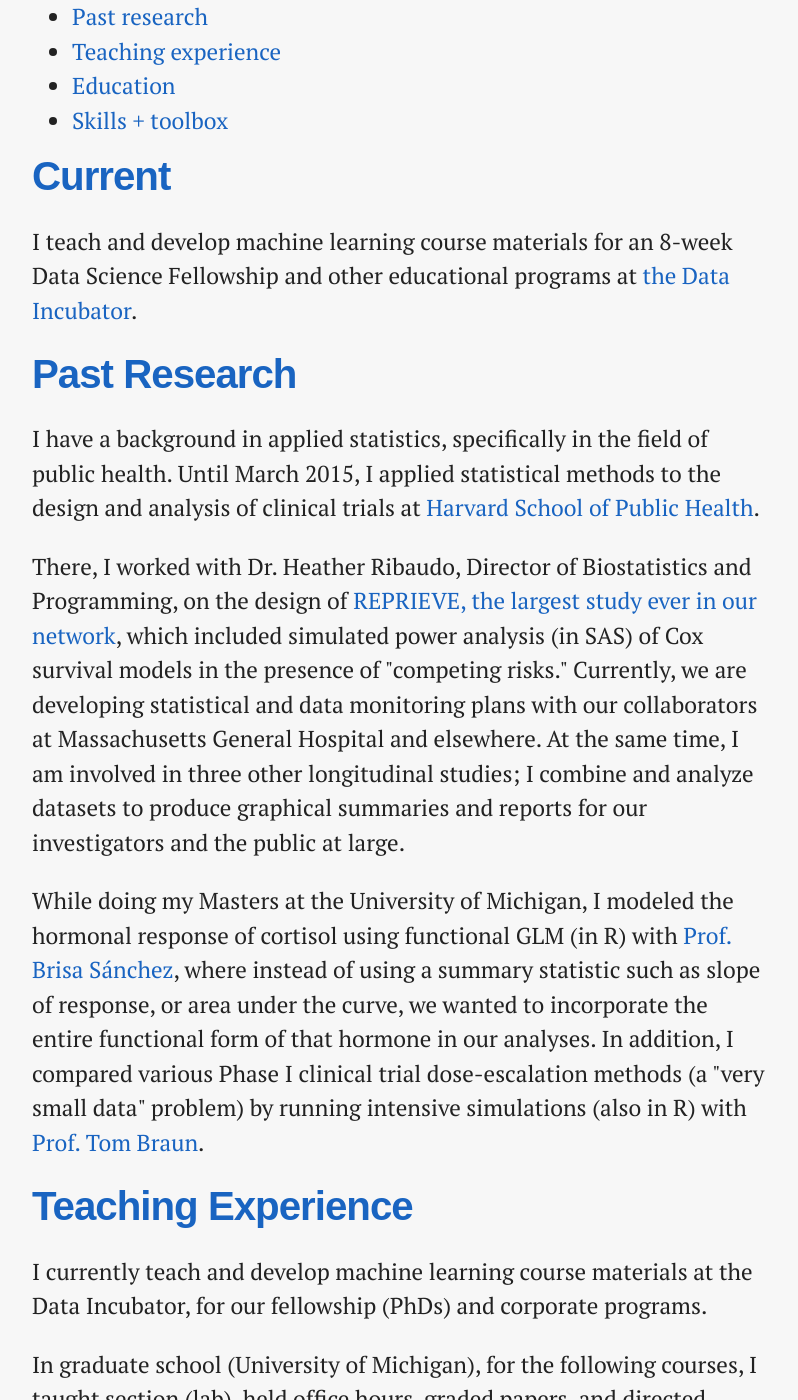
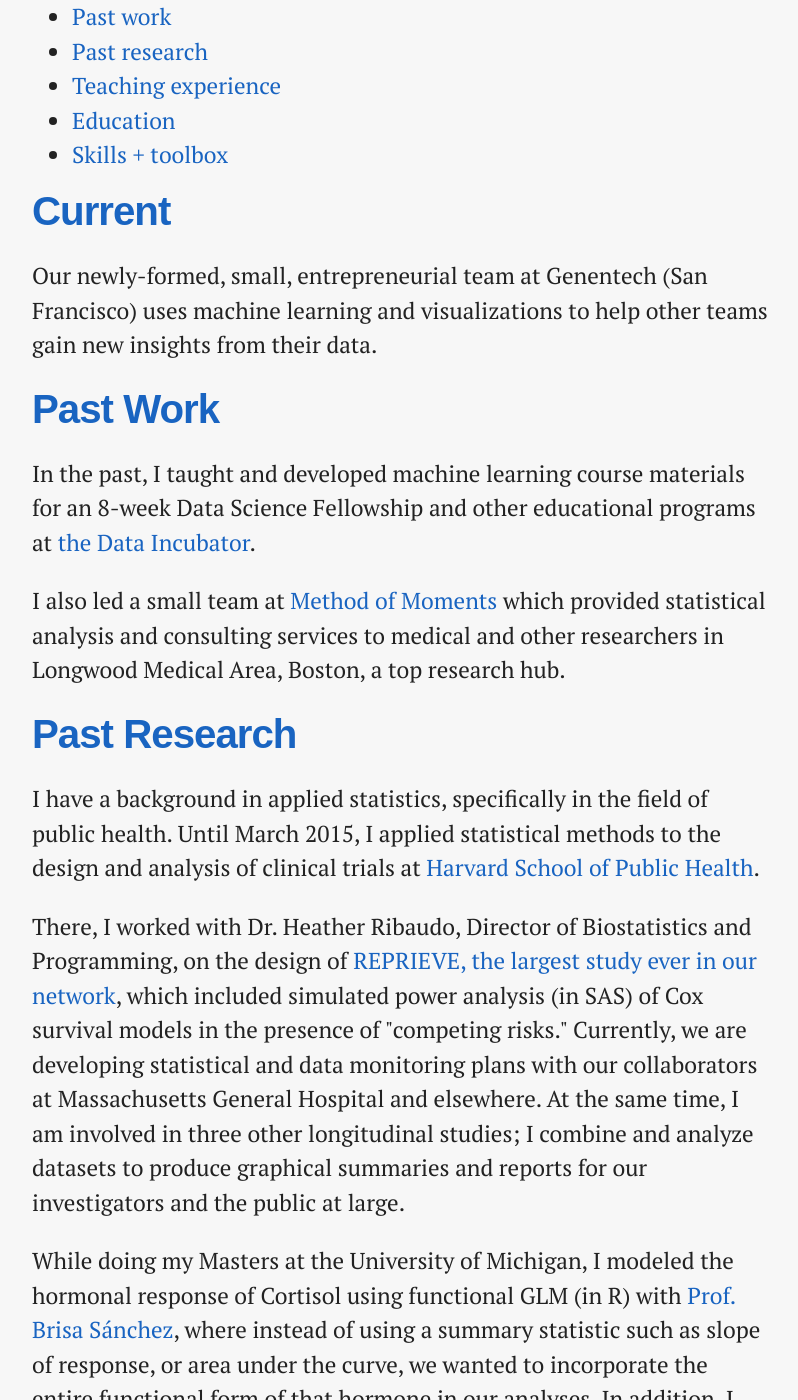
Before and after one commit to pavopax/pavopax.github.io, a Jekyll site: the page built from about/index.md, in a window 1280 px wide and 1400 px high, scrolled down 280 px. Shown: the whole window, without its empty margins (240-1038 px from the left). Built offline with Jekyll 4.4.1, drawn with Linux system fonts in a browser that asks for light colours; nearby versions of some CDN libraries; library files that are not in the unit come from our copies; some of the changed text lies outside the part shown.

Commit message:
[about] update it

```diff
--- a/about/index.md
+++ b/about/index.md
@@ -5,31 +5,81 @@
 
 ### Jump to:
 * [Current](./#current)
+* [Past work](./#past-work)
 * [Past research](./#past)
 * [Teaching experience](./#taught)
 * [Education](./#educ)
 * [Skills + toolbox](./#skills)
 
-<div id="past">
-<h1>Current</h1>
-<p>I teach and develop machine learning course materials for an 8-week Data Science Fellowship and other educational programs at <a href="http://thedataincubator.com" target="_blank">the Data Incubator</a>.</p>
 
+
+<div id="current">
+    <h1>Current</h1>
+    <p>
+	Our newly-formed, small, entrepreneurial team at Genentech (San Francisco) uses machine learning and visualizations to help other teams gain new insights from their data.
+    </p>
+</div>
+
+
+<div id="past-work">
+<h1>Past Work</h1>
+<p>
+    In the past, I taught and developed machine learning course materials for
+    an 8-week Data Science Fellowship and other educational programs at <a href="http://thedataincubator.com" target="_blank">the Data Incubator</a>.
+</p>
+<p>
+   I also led a small team at <a href="http://methodofmoments.io" target="_blank">Method of Moments</a> which
+   provided statistical analysis and consulting services to medical and other
+   researchers in Longwood Medical Area, Boston, a top research hub.
+</p>
 </div>
 
 <div id="past">
 <h1>Past Research</h1>
 
-<p>I have a background in applied statistics, specifically in the field of public health. Until March 2015, I applied statistical methods to the design and analysis of clinical trials at <a href="http://www.hsph.harvard.edu/cbar" target="_blank">Harvard School of Public Health</a>.</p>
-<p>There, I worked with Dr. Heather Ribaudo, Director of Biostatistics and Programming, on the design of <a href="http://reprievetrial.org" target="_blank">REPRIEVE, the largest study ever in our network</a>, which included simulated power analysis (in SAS) of Cox survival models in the presence of "competing risks." Currently, we are developing statistical and data monitoring plans with our collaborators at Massachusetts General Hospital and elsewhere.  At the same time, I am involved in three other longitudinal studies; I combine and analyze datasets to produce graphical summaries and reports for our investigators and the public at large. </p>
+<p>
+    I have a background in applied statistics, specifically in the field of
+    public health. Until March 2015, I applied statistical methods to the
+    design and analysis of clinical trials at <a href="http://www.hsph.harvard.edu/cbar" target="_blank">Harvard School of Public Health</a>.
+</p>
+<p>
+    There, I worked with Dr. Heather Ribaudo, Director of Biostatistics and
+    Programming, on the design of <a href="http://reprievetrial.org" target="_blank">REPRIEVE, the largest study ever in our network</a>,
+    which included simulated power analysis (in SAS) of Cox survival models in
+    the presence of "competing risks." Currently, we are developing statistical
+    and data monitoring plans with our collaborators at Massachusetts General
+    Hospital and elsewhere.  At the same time, I am involved in three other
+    longitudinal studies; I combine and analyze datasets to produce graphical
+    summaries and reports for our investigators and the public at large.
+</p>
 
-<p>While doing my Masters at the University of Michigan, I modeled the hormonal response of cortisol using functional GLM (in R) with <a href="http://www.sph.umich.edu/iscr/faculty/profile.cfm?uniqname=brisa">Prof. Brisa Sánchez</a>, where instead of using a summary statistic such as slope of response, or area under the curve, we wanted to incorporate the entire functional form of that hormone in our analyses. In addition, I compared various Phase I clinical trial dose-escalation methods (a "very small data" problem) by running intensive simulations (also in R) with <a href="http://www.sph.umich.edu/iscr/faculty/profile.cfm?uniqname=tombraun">Prof. Tom Braun</a>.</p>
+<p>
+    While doing my Masters at the University of Michigan, I modeled the
+    hormonal response of Cortisol using functional GLM (in R) with <a href="http://www.sph.umich.edu/iscr/faculty/profile.cfm?uniqname=brisa">Prof. Brisa Sánchez</a>,
+    where instead of using a summary statistic such as slope of response, or
+    area under the curve, we wanted to incorporate the entire functional form
+    of that hormone in our analyses. In addition, I compared various Phase I
+    clinical trial dose-escalation methods (a "very small data" problem) by
+    running intensive simulations (also in R) with <a href="http://www.sph.umich.edu/iscr/faculty/profile.cfm?uniqname=tombraun">Prof. Tom Braun</a>.
+</p>
 </div>
 
 <div id="taught">
 <h1>Teaching Experience</h1>
-<p>I currently teach and develop machine learning course materials at the Data Incubator, for our fellowship (PhDs) and corporate programs.</p>
+<p>
+    At The Data Incubator, I developed machine learning course materials for
+    our fellowship (PhDs) and corporate programs. Two highlights:
 
-<p>In graduate school (University of Michigan), for the following courses, I taught section (lab), held office hours, graded papers, and directed review sessions, and sometimes developed course materials and taught lecture.</p>
+    * I wrote a teaching module on anomaly detection using Isolation Forests and One-class SVMs [Python]
+    * I taught 3-day machine learning classes to two Fortune 100 analytics teams [R, Python]
+
+</p>
+
+<p>
+    In graduate school (University of Michigan), for the following courses, I
+    taught section (lab), held office hours, graded papers, and directed review
+    sessions, and sometimes developed course materials and taught lecture.
+</p>
 
 <h3>Biostatistics 503: Introduction to Biostatistics</h3>
 
```
